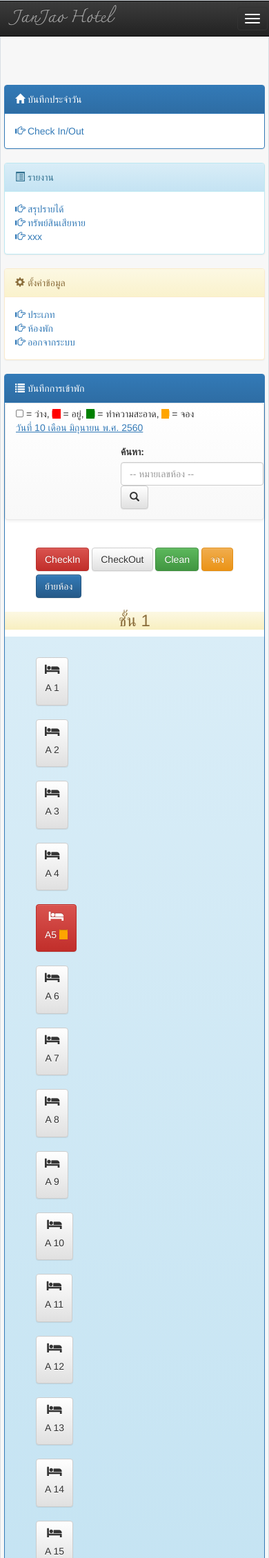
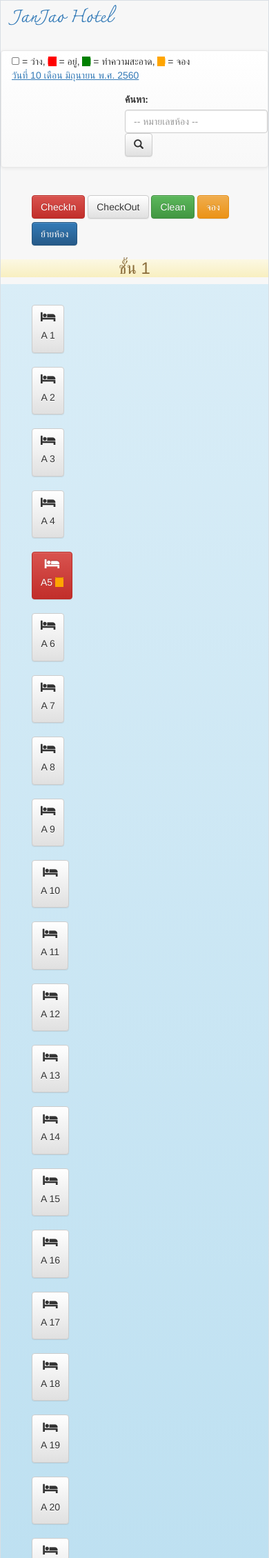
Before and after one commit to mynameistecs51/rentRoom, a CodeIgniter app: page /database/index.php/checkinout/index in a window 390 px wide; the page is wider, and only the part inside the window is pictured. Shown: the top 2259 px of that part at 69% size. Run offline with CodeIgniter, Linux system fonts and the light colour scheme.

Commit message:
กำลัง design index

```diff
--- a/application/libraries/Template.php
+++ b/application/libraries/Template.php
@@ -57,7 +57,7 @@ class Template
 	<body>
 		<!-- Navigation -->
 		<div class="row"  >
-			<nav class="navbar navbar-inverse">
+			<nav class="navbar navbar-primary">
 				<div class="container-fluid">
 					<!-- Brand and toggle get grouped for better mobile display -->
 					<div class="navbar-header">
@@ -76,38 +76,8 @@ class Template
 					</div><!-- /.navbar-collapse -->
 				</div><!-- /.container-fluid -->
 			</nav>
-
-			<div class="row"  style="background-color:none;padding: 20px;margin-top: 50px;">
-
-				<div class="content col-sm-2" >  <!--   menu left -->
-					<div class="panel panel-primary">
-						<div class="panel-heading"><i class="glyphicon glyphicon-home" aria-hidden="true"></i> บันทึกประจำวัน</div>
-						<div class="panel-body ">
-							<div>'.anchor("/", "<i class=\"glyphicon glyphicon-hand-right\"></i> Check In/Out").'</div>
-						</div>
-					</div>
-
-					<div class="panel panel-info">
-						<div class="panel-heading"><i class="glyphicon glyphicon-list-alt"></i> รายงาน</div>
-						<div class="panel-body ">
-							<div>'.anchor("#", "<i class=\"glyphicon glyphicon-hand-right\"></i> สรุปรายได้").'</div>
-							<div>'.anchor("#", "<i class=\"glyphicon glyphicon-hand-right\"></i> ทรัพย์สินเสียหาย").'</div>
-							<div>'.anchor("#", "<i class=\"glyphicon glyphicon-hand-right\"></i> xxx").'</div>
-						</div>
-					</div>
-
-					<div class="panel panel-warning">
-						<div class="panel-heading"><i class="glyphicon glyphicon-cog"></i> ตั้งค่าข้อมูล</div>
-						<div class="panel-body ">
-							<div>'.anchor("management/createTypeRoom", "<i class=\"glyphicon glyphicon-hand-right\"></i> ประเภท").'</div>
-							<div>'.anchor("management/createRoom", "<i class=\"glyphicon glyphicon-hand-right\"></i> ห้องพัก").'</div>
-							<div>'.anchor("#", "<i class=\"glyphicon glyphicon-hand-right\"></i> ออกจากระบบ").'</div>
-						</div>
-					</div>
-				</div> <!-- ./end content menu left -->
-
 			<!-- show body -->
-				<div class="content col-sm-10" >
+			<div class="content col-sm-12" >
 				';
 			}
 
--- a/application/views/checkInOut/index.php
+++ b/application/views/checkInOut/index.php
@@ -1,7 +1,7 @@
 <?php echo $header; ?>
 
-<div class="panel panel-primary"  >
-	<div class="panel-heading"><i class="glyphicon glyphicon-list"></i> บันทึกการเข้าพัก</div>
+<!-- <div class="panel panel-primary"  style="padding:10px;"> -->
+	<!-- <div class="panel-heading"><i class="glyphicon glyphicon-list"></i> บันทึกการเข้าพัก</div> -->
 	<div class="navbar navbar-default" style="padding-top: 5px;">
 		<div class="form-inline">
 			<div class="form-group col-sm-6">
@@ -40,7 +40,7 @@
 			<div class="col-sm-12 alert-warning text-center"><h3>ชั้น 1</h3></div>
 			<div class=" col-sm-12 alert-info"  style="padding:20px;">
 				<?php	for ($i = 1; $i <= 24; ++$i) :?>
-					<div class="col-sm-2 ">
+					<div class="col-sm-1 ">
 						<?php echo  $sho = ($i == 5 )?
 						'<a  tabindex="0"  class="btn btn-danger col-sm-12 btn_room"  role="button"  data-num_room="'.$i.'"  style="margin:10px;" ><i class="fa fa-bed fa-lg" aria-hidden="true"></i><h5>A'.$i.'  <i class="fa fa-square" aria-hidden="true" style="background-color:orange;color:orange;"></i></h5></a>'
 						:
@@ -50,7 +50,7 @@
 			</div>
 		</div>
 	</div>
-</div>
+<!-- </div> -->
 <div class="div_modal"> <!-- show form modal --> </div>
 <?php echo $footer; ?>
 <script type="text/javascript">
```
Lines whose indentation alone changed are shown as unchanged.
